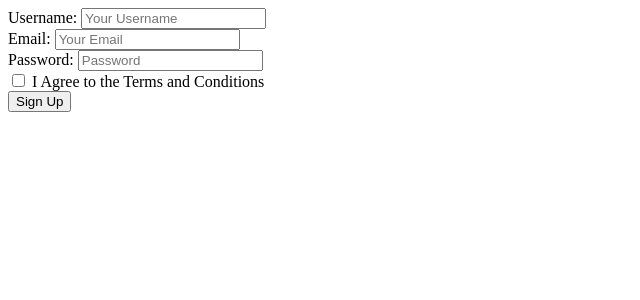
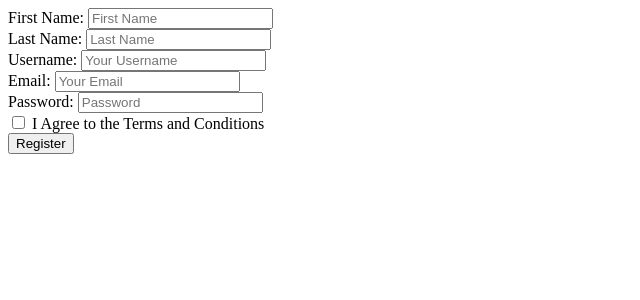
Before and after one commit to angelluis396/fitpad-frontend, a React (Create React App) app: page /Register in a window 1280 px wide. Shown: the top 300 px of the page, without its empty margins (0-640 px from the left). Built offline with nearby package versions, Linux system fonts and the light colour scheme.

Commit message:
added token service,auth service,  and register service

```diff
--- a/src/Components/LoginRegister/Register.js
+++ b/src/Components/LoginRegister/Register.js
@@ -1,47 +1,83 @@
 import React, { Component } from 'react'
 import './Register.css'
+import AuthApiService from '../../Services/auth-api-service'
 
 
 export class Register extends Component {
-  state = {
-    username:'',
-    email: '',
-    password: '',
-  }
-  onChange = (e) => {
-    const value= e.target.checked === undefined? e.target.value : e.target.checked;
-    this.setState({
-      [e.target.name]: value,
-    })
-  }
+ static defaultProps = {
+   onRegistrationSuccess: () => {}
+ }
+
+ state = {error: null}
+
+ handleSubmit = event => {
+  event.preventDefault();
+  const {first_name, last_name, user_name, user_email, password} = event.target;
+
+  this.setState({error:null})
+  AuthApiService.postUser({
+    first_name: first_name.value,
+    last_name: last_name.value,
+    user_name: user_name.value,
+    user_email: user_email.value,
+    password: password.value
+  })
+  .then(user => {
+    first_name.value=''
+    last_name.value=''
+    user_name.value=''
+    user_email.value=''
+    password.value=''
+    this.props.onRegistrationSuccess();
+  })
+  .catch(res => {
+    this.setState({error: res.error});
+  });
+ };
+
   render() {
+    const {error}=this.state;
     return (
       <div>
-        <form className="registerForm">
+        <form className="registerForm" onSubmit={this.handleSubmit}>
 
-          <div className="FormField">
-            <label className="formLabel" htmlFor="username"> Username: </label>
-            <input type="text" id="username" className="formInput" placeholder="Your Username" name="username"/>
+          <div role='alert'>
+            {error && <p className='red'>{error}</p>}
           </div>
 
           <div className="FormField">
-            <label className="formLabel" htmlFor="email"> Email: </label>
-            <input type="email" id="email" className="formInput" placeholder="Your Email" name="email"/>
+            <label className="formLabel" htmlFor="first_name"> First Name:<required/> </label>
+            <input required type="text" id="first_name" className="formInput" placeholder="First Name" name="first_name"/>
           </div>
 
           <div className="FormField">
-            <label className="formLabel" htmlFor="password"> Password: </label>
-            <input type="text" id="password" className="formInput" placeholder="Password" name="password"/>
+            <label className="formLabel" htmlFor="last_name"> Last Name:<required/> </label>
+            <input  required type="text" id="last_name" className="formInput" placeholder="Last Name" name="last_name"/>
+          </div>
+
+          <div className="FormField">
+            <label className="formLabel" htmlFor="username"> Username:<required/> </label>
+            <input required type="text" id="user_name" className="formInput" placeholder="Your Username" name="user_name"/>
+          </div>
+
+          <div className="FormField">
+            <label className="formLabel" htmlFor="user_email"> Email:<required/> </label>
+            <input required type="email" id="user_email" className="formInput" placeholder="Your Email" name="user_email"/>
+          </div>
+
+          <div className="FormField">
+            <label className="formLabel" htmlFor="password"> Password:<required/> </label>
+            <input required type="text" id="password" className="formInput" placeholder="Password" name="password"/>
           </div>
 
           <div className="FormField">
             <label className="formCheckBox">
-              <input className="formCheckBox" type="checkbox" name="hasAgreed" /> I Agree to the Terms and Conditions
+              <input required className="formCheckBox" type="checkbox" name="hasAgreed" /> I Agree to the Terms and Conditions
             </label>
           </div>
 
           <div className="FormField">
-            <button className="formButton"> Sign Up </button>
+            <button type="submit" className="formButton"> Register </button>
           </div>
 
         </form>
--- a/src/config.js
+++ b/src/config.js
@@ -1 +1,5 @@
-export default { API_ENDPOINT: "http://localhost:8000" }
+export default {
+  API_ENDPOINT: "http://localhost:8000",
+  TOKEN_KEY: "fitpad-client-auth-token"
+
+}
--- /dev/null
+++ b/src/services/auth-api-service.js
@@ -0,0 +1,34 @@
+import config from  '../config';
+
+const AuthApiService = {
+  postLogin(credentials) {
+    return fetch (`${config.API_ENDPOINT}/auth/login`, {
+      method: 'POST',
+      headers: {
+        'content-type' : 'application/json',
+      },
+      body: JSON.stringify(credentials)
+    })
+    .then (res =>
+      (!res.ok)
+      ? res.json().then(e => Promise.reject(e))
+      :res.json()
+    );
+  },
+  postUser(user){
+    return fetch(`${config.API_ENDPOINT}/users`,{
+      method: 'POST',
+      headers: {
+        'content-type' : 'application/json'
+      },
+      body: JSON.stringify(user)
+    })
+    .then(res =>
+      (!res.ok)
+      ? res.json().then(e => Promise.reject(e))
+      : res.json()
+    );
+  }
+}
+
+export default AuthApiService;
```
Also changed, not shown: src/services/token-service.js (added, +21 -0 lines).
